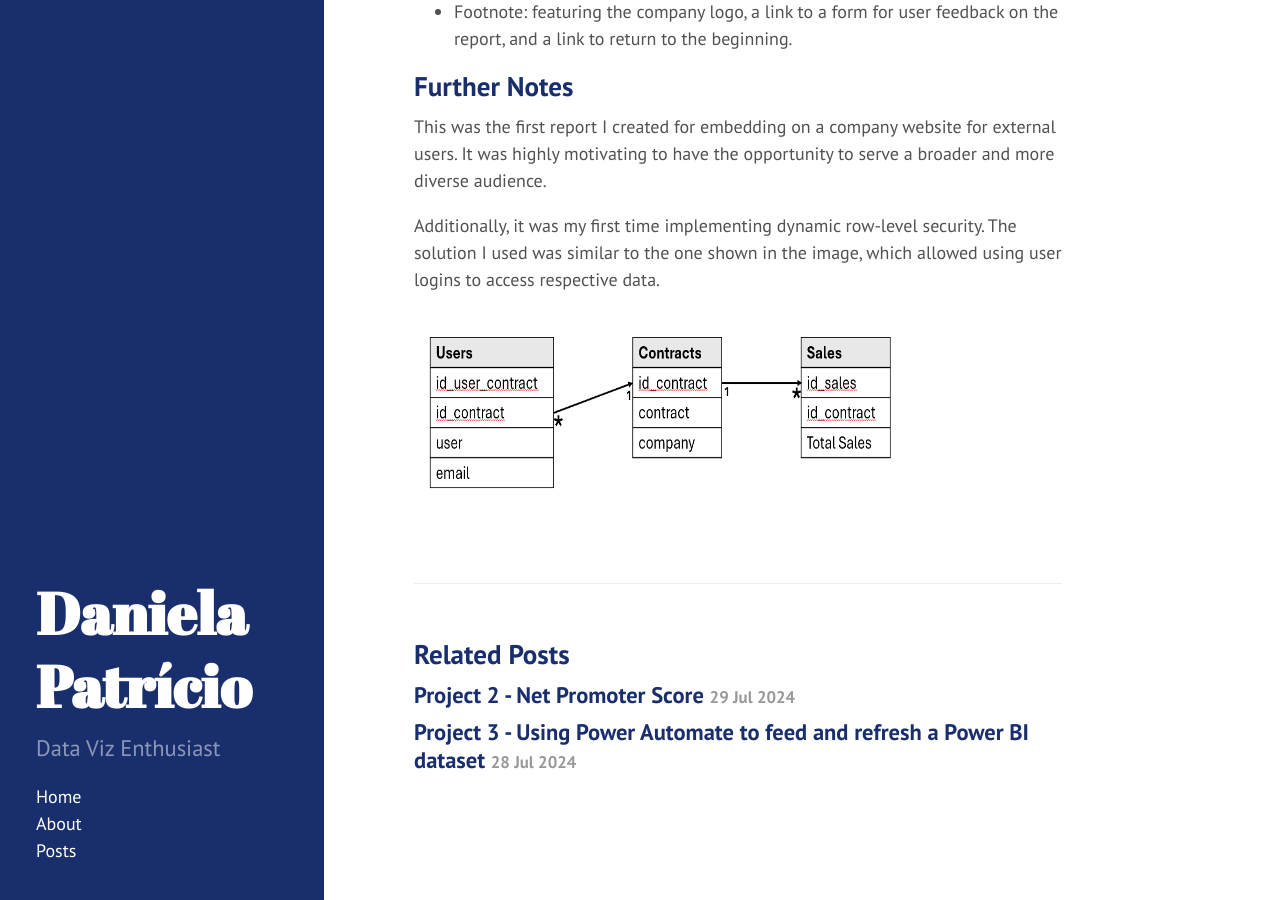
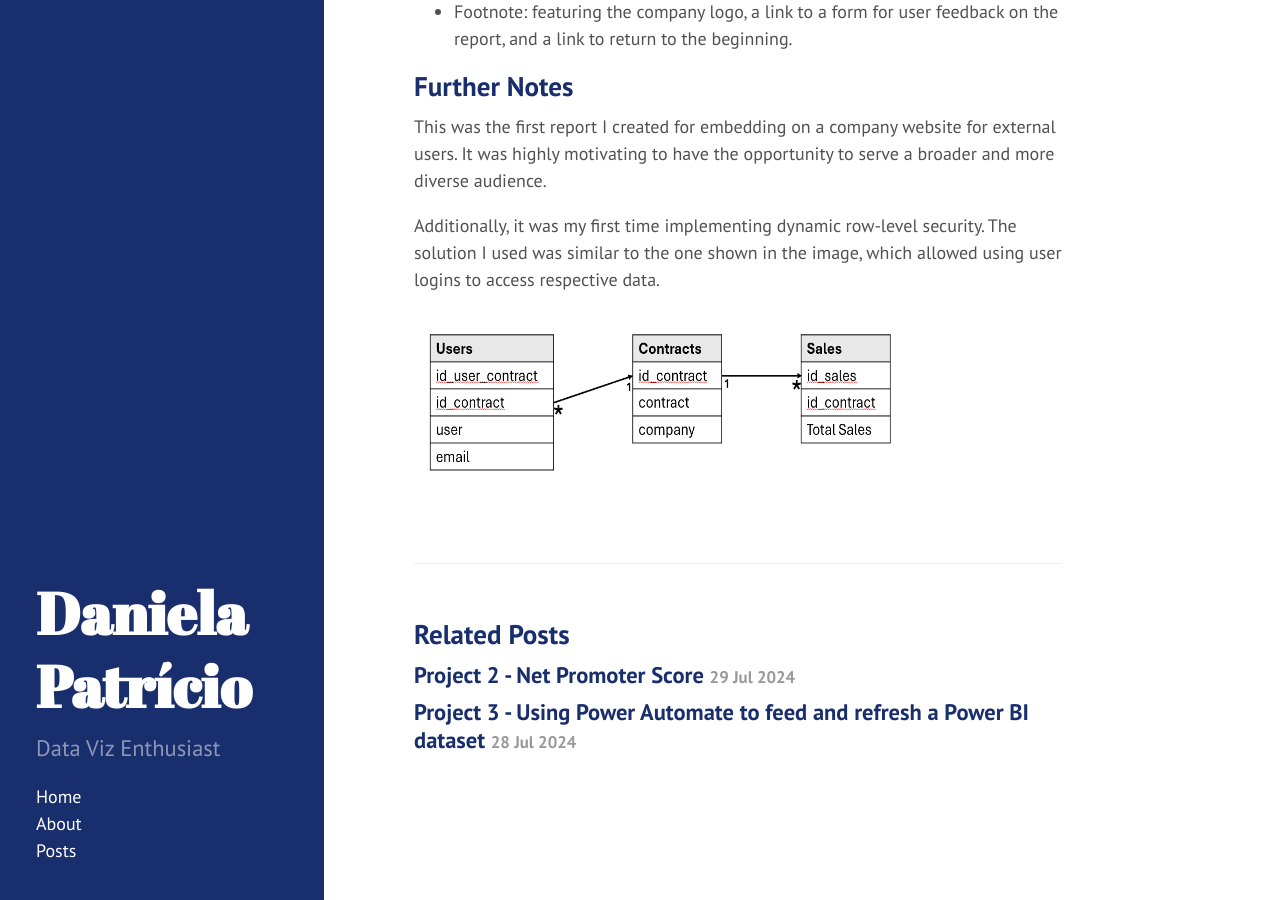
Before and after one commit to DanielaPatricio/DanielaPatricio.github.io, a Jekyll site: the page built from _posts/2024-07-30-project-1.md, in a window 1280 px wide and 900 px high, scrolled down 3915 px. Built offline with Jekyll 4.4.1, drawn with Linux system fonts in a browser that asks for light colours.

Commit message:
Update 2024-07-30-project-1.md
resize the last image

```diff
--- a/_posts/2024-07-30-project-1.md
+++ b/_posts/2024-07-30-project-1.md
@@ -75,4 +75,4 @@ This was the first report I created for embedding on a company website for exter
 
 Additionally, it was my first time implementing dynamic row-level security. The solution I used was similar to the one shown in the image, which allowed using user logins to access respective data.
 
-<img src="/public/images/p1_rls.png" alt="Row-Level Security" width="500" height="200">
+<img src="/public/images/p1_rls.png" alt="Row-Level Security" width="500" height="180">
```
